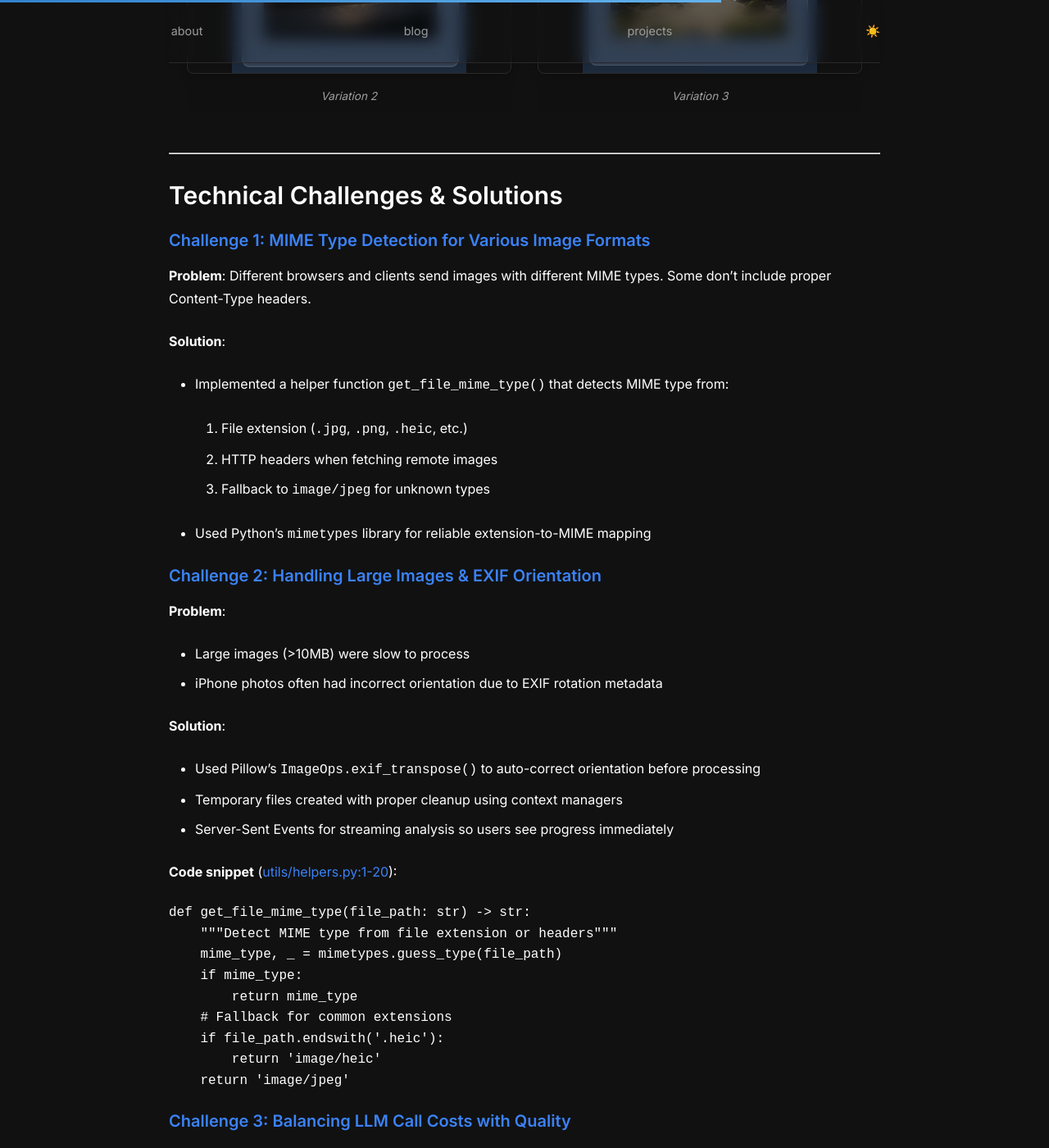
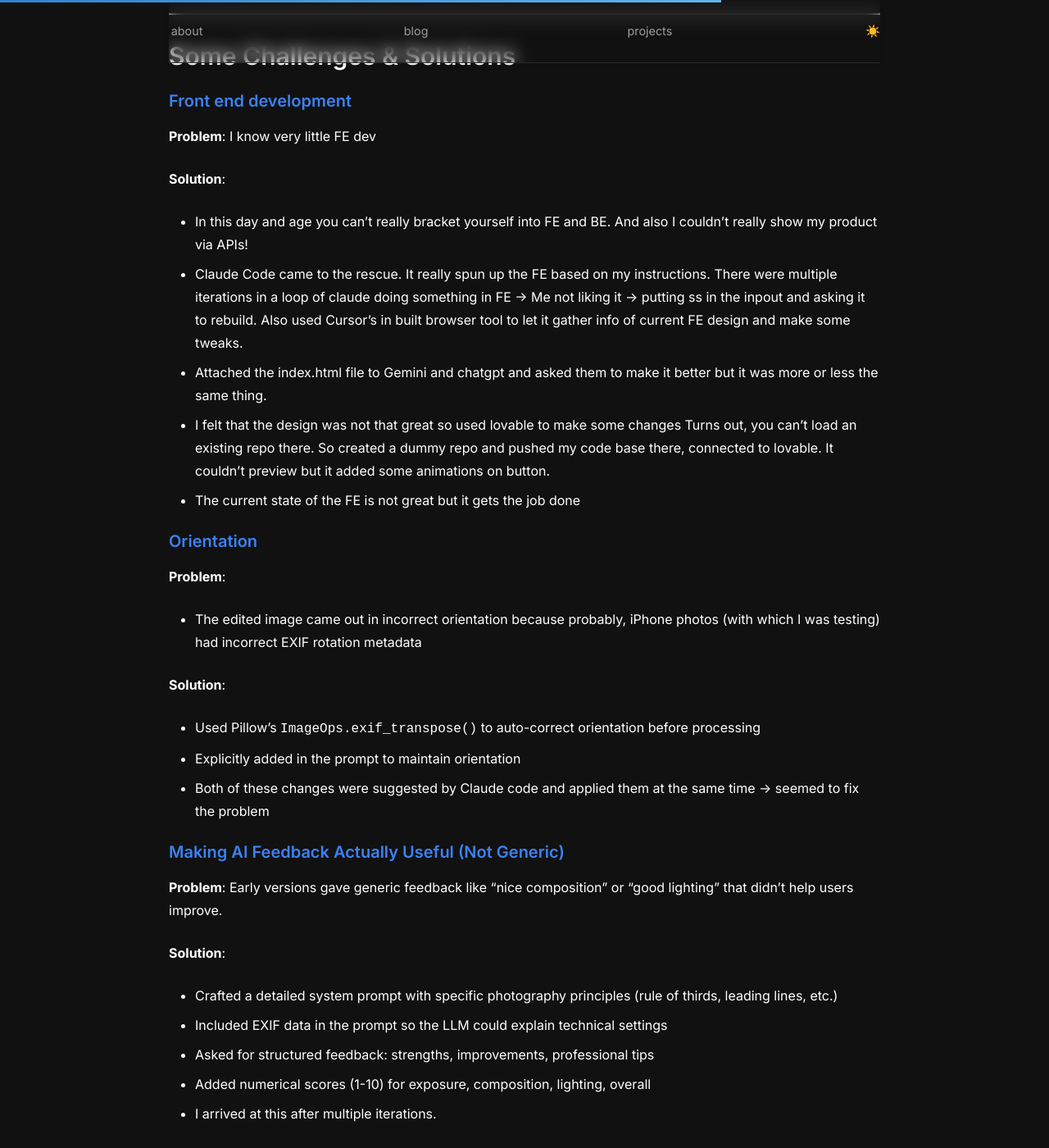
Before and after one commit to BKG123/BKG123.github.io, a Jekyll site: the page built from _posts/2025-10-20-frame-ai.md, in a window 1280 px wide and 1400 px high, scrolled down 8604 px. Shown: the whole window at 82% size. Built offline with Jekyll 4.4.1, drawn with Linux system fonts in a browser that asks for light colours; some of the changed text lies outside the part shown.

Commit message:
update frame ai blog

````diff
--- a/_posts/2025-10-20-frame-ai.md
+++ b/_posts/2025-10-20-frame-ai.md
@@ -15,7 +15,6 @@ Every developer will tell you this: "I want to work on a side project to improve
 **Why build Frame AI as a side project:**
 - Bridge the gap between taking photos and knowing how to improve them
 - Explore the AI + photography intersection
-- Build a real learning playground for system design
 
 <figure>
   <img src="/assets/images/2025-10-20-frame-ai/app-1.png" alt="Sample app image">
@@ -54,7 +53,7 @@ User uploads image → FastAPI backend → Image processing & caching layer →
 
 **Key components:**
 
-- **Database**: SQLite (content-based hash indexing for deduplication)
+- **Database**: SQLite
 - **LLM Integration**: Gemini 2.5 Flash for analysis, Gemini 2.5 Flash Lite for JSON structuring, Gemini 2.5 Flash Image for enhancement
 - **Caching Strategy**: Content-based hashing prevents duplicate processing (performance + cost optimization)
 - **API Design**: RESTful endpoints with Server-Sent Events for streaming analysis
@@ -133,7 +132,6 @@ As mentioned earlier, the product has two main parts: image analysis and image e
 - **JSON structuring** (Gemini 2.5 Flash Lite): temperature = 0 (deterministic output)
 - **Prompt generation** (Gemini 2.5 Flash): temperature = 0.5 (creative but focused)
 
-**Performance**: Using `asyncio.gather()` for parallel generation reduces total wait time from ~45s to ~15s
 
 ### Decision 3: Separate LLM Call for Prompt Generation
 
@@ -184,7 +182,7 @@ As mentioned earlier, the product has two main parts: image analysis and image e
 - Problem: The generated image is completely new, not a modified version of the original
 - Metrics might show "improvement" but they're comparing apples to oranges
 
-**What I learned**: For AI-generated image enhancements, subjective visual comparison beats objective metrics. The user's eye is the best judge.
+
 
 <div class="image-grid">
   <figure>
@@ -210,61 +208,31 @@ As mentioned earlier, the product has two main parts: image analysis and image e
 
 ---
 
-## Technical Challenges & Solutions
+## Some Challenges & Solutions
 
-### Challenge 1: MIME Type Detection for Various Image Formats
+### Front end development
 
-**Problem**: Different browsers and clients send images with different MIME types. Some don't include proper Content-Type headers.
+**Problem**: I know very little FE dev
 
 **Solution**:
-- Implemented a helper function `get_file_mime_type()` that detects MIME type from:
-  1. File extension (`.jpg`, `.png`, `.heic`, etc.)
-  2. HTTP headers when fetching remote images
-  3. Fallback to `image/jpeg` for unknown types
-- Used Python's `mimetypes` library for reliable extension-to-MIME mapping
+- In this day and age you can't really bracket yourself into FE and BE. And also I couldn't really show my product via APIs!
+- Claude Code came to the rescue. It really spun up the FE based on my instructions.
+There were multiple iterations in a loop of claude doing something in FE -> Me not liking it -> putting ss in the inpout and asking it to rebuild. Also used Cursor's in built browser tool to let it gather info of current FE design and make some tweaks.
+- Attached the index.html file to Gemini and chatgpt and asked them to make it better but it was more or less the same thing.
+- I felt that the design was not that great so used lovable to make some changes Turns out, you can't load an existing repo there. So created a dummy repo and pushed my code base there, connected to lovable. It couldn't preview but it added some animations on button.
+- The current state of the FE is not great but it gets the job done
 
-### Challenge 2: Handling Large Images & EXIF Orientation
+### Orientation
 
 **Problem**:
-- Large images (>10MB) were slow to process
-- iPhone photos often had incorrect orientation due to EXIF rotation metadata
+- The edited image came out in incorrect orientation because probably, iPhone photos (with which I was testing) had incorrect EXIF rotation metadata
 
 **Solution**:
 - Used Pillow's `ImageOps.exif_transpose()` to auto-correct orientation before processing
-- Temporary files created with proper cleanup using context managers
-- Server-Sent Events for streaming analysis so users see progress immediately
+- Explicitly added in the prompt to maintain orientation
+- Both of these changes were suggested by Claude code and applied them at the same time -> seemed to fix the problem
 
-**Code snippet** ([utils/helpers.py:1-20](utils/helpers.py#L1-L20)):
-```python
-def get_file_mime_type(file_path: str) -> str:
-    """Detect MIME type from file extension or headers"""
-    mime_type, _ = mimetypes.guess_type(file_path)
-    if mime_type:
-        return mime_type
-    # Fallback for common extensions
-    if file_path.endswith('.heic'):
-        return 'image/heic'
-    return 'image/jpeg'
-```
-
-### Challenge 3: Balancing LLM Call Costs with Quality
-
-**Problem**: Each image analysis + enhancement requires 6+ LLM calls. Costs add up quickly.
-
-**Solution**:
-- Implemented aggressive caching with content-based hashing (40% hit rate)
-- Used cheaper models where possible (Gemini 2.5 Flash Lite for JSON structuring)
-- Set temperature = 0 for deterministic tasks to avoid retries
-- Future: Will implement batch processing and consolidate LLM calls
-
-**Cost breakdown** (per image):
-- Analysis: ~$0.01 (Gemini 2.5 Flash with vision)
-- Prompt generation: ~$0.002 (Gemini 2.5 Flash)
-- 3x Image generation: ~$0.12 ($0.039 per image)
-- 3x JSON structuring: ~$0.003 (Gemini 2.5 Flash Lite)
-- **Total: ~$0.135 per full analysis + enhancement**
-
-### Challenge 4: Making AI Feedback Actually Useful (Not Generic)
+### Making AI Feedback Actually Useful (Not Generic)
 
 **Problem**: Early versions gave generic feedback like "nice composition" or "good lighting" that didn't help users improve.
 
@@ -273,49 +241,27 @@ def get_file_mime_type(file_path: str) -> str:
 - Included EXIF data in the prompt so the LLM could explain technical settings
 - Asked for structured feedback: strengths, improvements, professional tips
 - Added numerical scores (1-10) for exposure, composition, lighting, overall
+- I arrived at this after multiple iterations.
 
 **Example of specific vs. generic feedback**:
 - ❌ Generic: "The lighting could be better"
 - ✅ Specific: "The main light source creates harsh shadows on the subject's face. Try shooting during the 'golden hour' or using a diffuser to soften the light."
 
----
+### Evals (planned)
+- This actually is an extension of the previous point.
+- Till now haven't written 'LLM Evals' as such. Have some test cases which checks whether the json structure expected and some heuristics on length.
+- Have plans to write proper evals for analysis - using LLM as a Judge method (have used this is work)
+- Have some ideas about image evals from [Storia-AI](https://github.com/Storia-AI/image-eval)
+- Will update this blog, after evals
 
-## What I Built vs. What I Learned
-
-**The product**: A working AI photography assistant that analyzes and enhances photos in real-time.
-
-**The real wins:**
-
-After 3 years working with LLMs, this project taught me lessons you can't learn from enterprise work alone:
-
-- **Image models are fundamentally different from text models**: Thought my LLM prompting experience would transfer directly. It didn't. Image generation models need surgical precision in instructions, not reasoning ability. Separation of concerns (reasoning LLM → instruction generation → image model) worked better than end-to-end prompting.
-
-- **Real-world system design beats architectural purity**: Content-based hashing wasn't the "cleanest" solution, but it solved real problems (cache collisions, PII concerns). Sometimes the pragmatic choice is the right choice.
-
-- **Caching is both UX and economics**: 40% cache hit rate doesn't just save money — it makes the product feel responsive. Users don't care about Server-Sent Events or streaming; they care that analysis feels instant on the second try.
-
-- **Iteration beats perfection**: Shipped with basic features, then improved based on real usage. The metrics tracking feature sounded great on paper, but added zero value in practice. Removing it improved focus.
-
-- **Users want agency, not magic**: Three variations >>> one "perfect" edit. For subjective tasks like photography, showing the AI's work (via text descriptions) builds more trust than hiding complexity.
-
-- **Async architecture compounds gains**: `asyncio.gather()` for parallel image generation wasn't just about speed (3x faster) — it fundamentally changed the user experience from "go grab coffee" to "wait a moment."
-
-### Personal Reflections
-
-Building Frame AI taught me something important: **side projects are learning artifacts**. After 3 years in the LLM industry, I thought I knew this space. But there's a difference between integrating LLMs into existing products and building something from scratch. The messy middle — debugging EXIF orientation at 2am, discovering my caching strategy had edge cases, iterating on prompts 20+ times — that's where real learning happens.
-
-Frame AI isn't perfect, and it probably never will be. But it's a snapshot of what I know *right now* about LLMs, system design, and product thinking. And that's valuable.
-
----
 
 ## What's Next
 
 **Potential improvements:**
+- **Evals**: Any LLM based app should have proper evals - no dependency on visual feedback
+- **Cost optimization**: Consolidate LLM calls, use open-source models for some tasks
 - **Batch processing**: Upload multiple photos, get bulk analysis
-- **Style preferences/learning**: Remember user preferences (prefers moody edits vs. bright and airy)
-- **Mobile app integration**: PWA or native iOS app for on-the-go analysis
-- **Community sharing features**: Gallery of before/after examples, upvoting best enhancements
-- **Cost optimization**: Consolidate LLM calls, use open-source models for some tasks
+- **Feedback over multiple uploads for a user**: Help users get better at photography over time
 
 **Open questions I'm still exploring:**
 - How to balance automation with creative control? (Let users tweak prompts? Provide sliders for "enhancement intensity"?)
@@ -326,13 +272,7 @@ Frame AI isn't perfect, and it probably never will be. But it's a snapshot of wh
 
 ## Conclusion: The Side Project Effect
 
-Started wanting to improve my photos. Ended up learning system design, LLM engineering, and product iteration.
-
-Frame AI isn't just a tool — it's a learning artifact. It represents 2 weeks of curiosity-driven exploration, late-night debugging, and iterative improvement. I learned more from building this than I would have from a dozen tutorials.
-
-If you're a developer thinking "I should build a side project," stop thinking and start building. Pick something you're genuinely curious about, not what's trending on Twitter. Your first version will be messy. Your caching strategy will have edge cases. Your prompts will need 20 iterations. That's fine. That's the point.
-
-The real value isn't the final product — it's the process of figuring things out.
+- Now that I have shipped my first "Side Project", I hope to be consistent and build new things at regular intervals and also improve this one
 
 **Try it, break it, let me know what you think**: [https://frame-ai.bejayketanguin.com/](https://frame-ai.bejayketanguin.com/){:target="_blank" rel="noopener noreferrer"}
 
````
